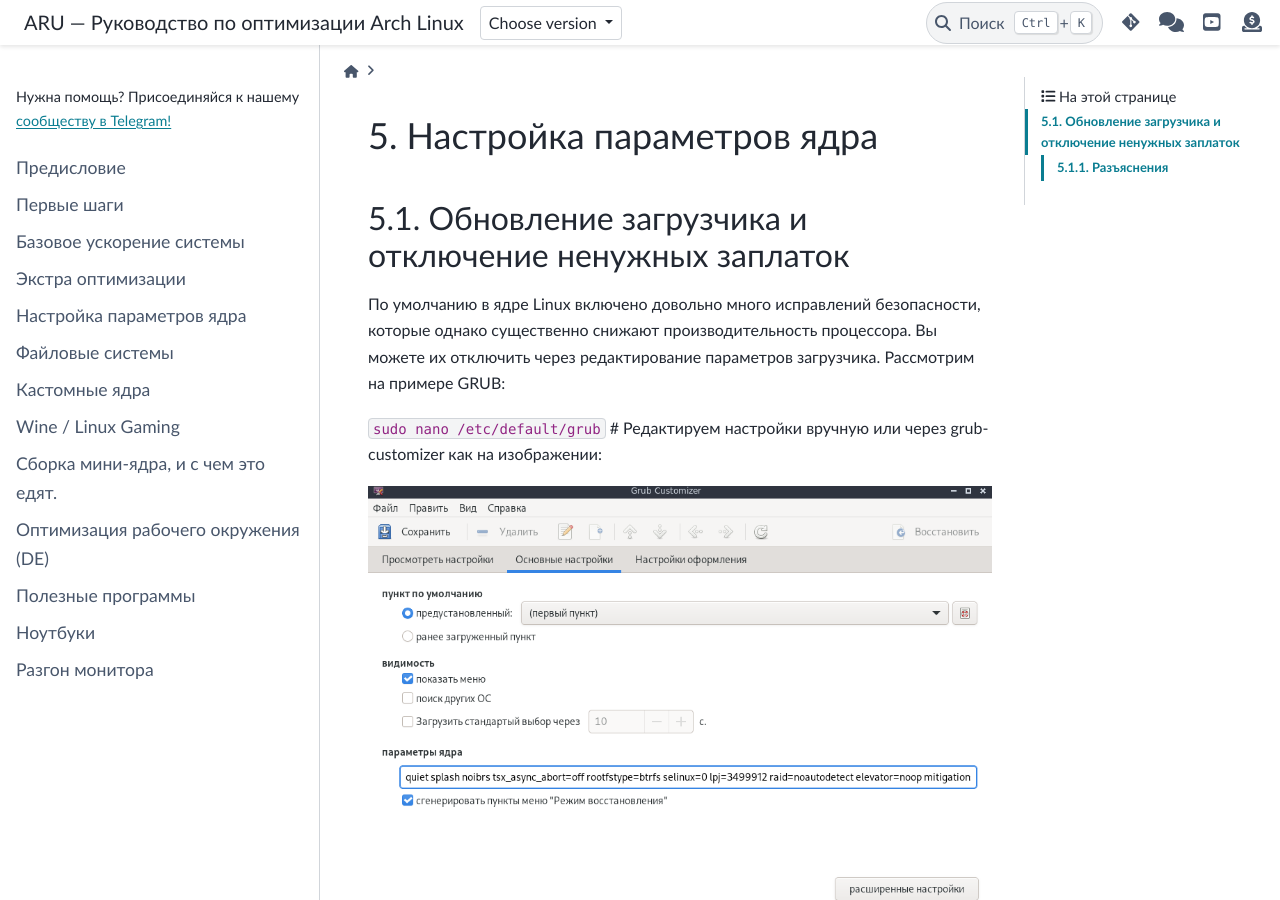
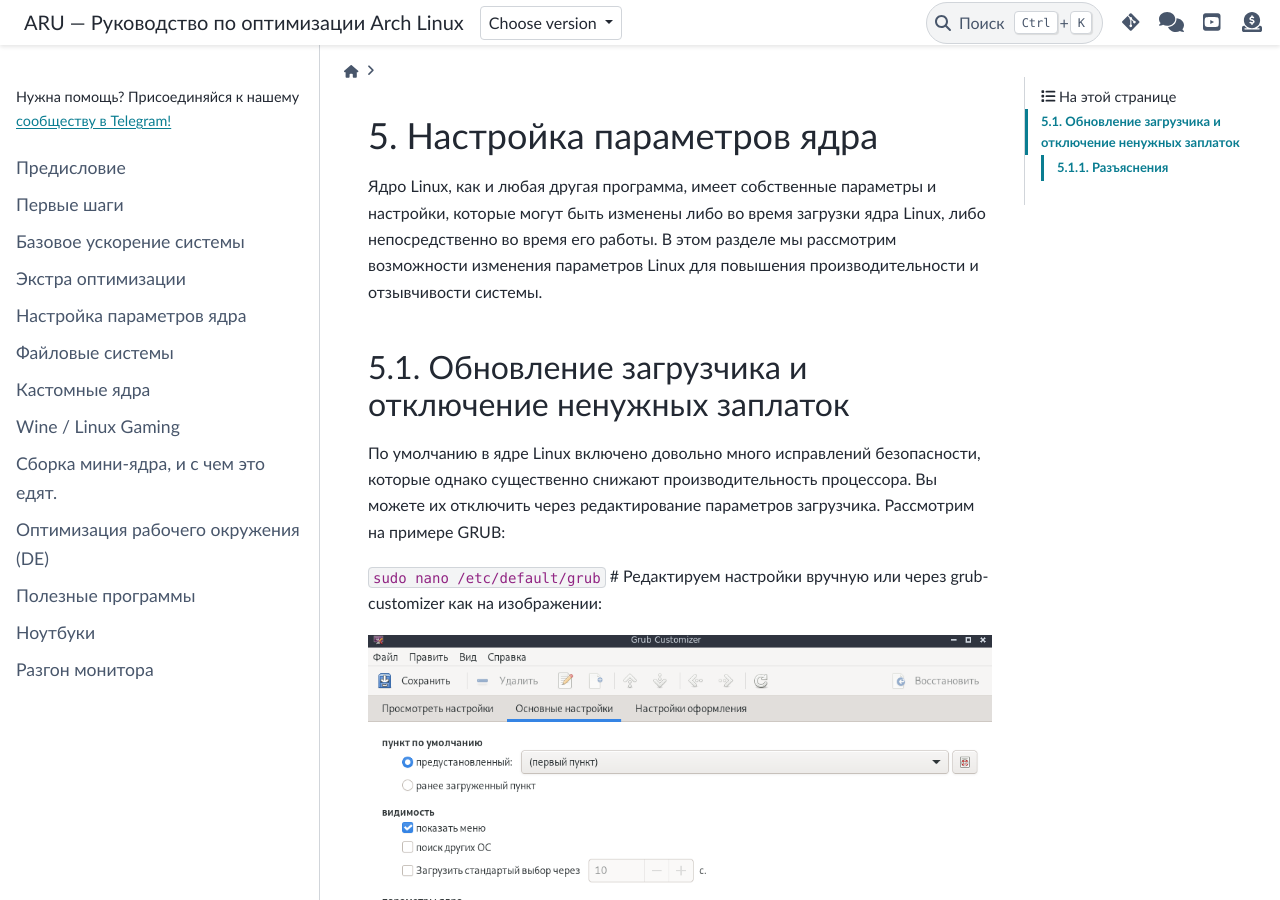
Before and after one commit to ventureoo/ARU, a Sphinx documentation site: the page built from docs/source/kernel-parameters.rst, in a window 1280 px wide and 900 px high. Built offline with Sphinx 7.4.7 and the PyData theme 0.15.4, drawn with Linux system fonts in a browser that asks for light colours; some of the changed text lies outside the part shown.

Commit message:
kernel-parameters: Fix order of parameters

```diff
--- a/docs/source/kernel-parameters.rst
+++ b/docs/source/kernel-parameters.rst
@@ -11,6 +11,12 @@
 **************************
 Настройка параметров ядра
 **************************
+
+Ядро Linux, как и любая другая программа, имеет собственные параметры
+и настройки, которые могут быть изменены либо во время загрузки ядра
+Linux, либо непосредственно во время его работы. В этом разделе мы
+рассмотрим возможности изменения параметров Linux для повышения
+производительности и отзывчивости системы.
 
 .. index:: bootloader, patch-off, grub, grub-customizer, mitigations-off
 .. _update-bootloader-parameters:
@@ -80,11 +86,12 @@
 способность, т. к. некоторые устройства могут использовать значение
 MPS/MRRS выше родительской шины. Больше подробностей здесь (англ.):
 
-``libahci.ignore_sss=1`` - Отключает ступенчатое включение жёстких
-дисков. Ускоряет работу HDD.
-
 https://unix.stackexchange.com/questions/684623/pcie-bus-perf-understanding-the-capping-of-mrrs
 
 https://www.programmersought.com/article/74187399630/
 
+
+``libahci.ignore_sss=1`` - Отключает ступенчатое включение жёстких
+дисков. Ускоряет работу HDD.
+
 .. vim:set textwidth=70:
```
